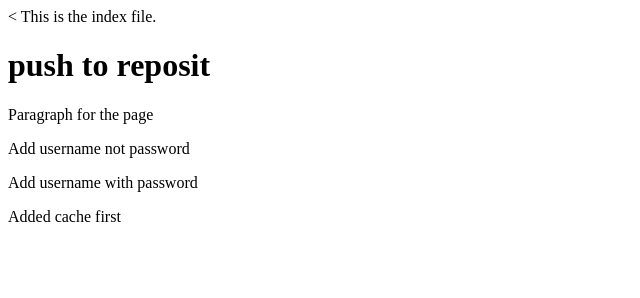
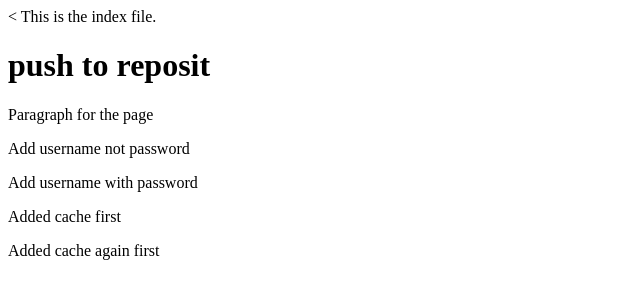
Before and after one commit to Softagz/softagz, a plain HTML site: page index.html in a window 1280 px wide. Shown: the whole page, without its empty margins (0-640 px from the left). Drawn offline with Linux system fonts and the light colour scheme.

Commit message:
cache again

```diff
--- a/index.html
+++ b/index.html
@@ -11,5 +11,6 @@
     <p>Add username not password</p>
     <p>Add username with password</p>
     <p>Added cache first</p>
+    <p>Added cache again first</p>
   </body>
 </html>
```
